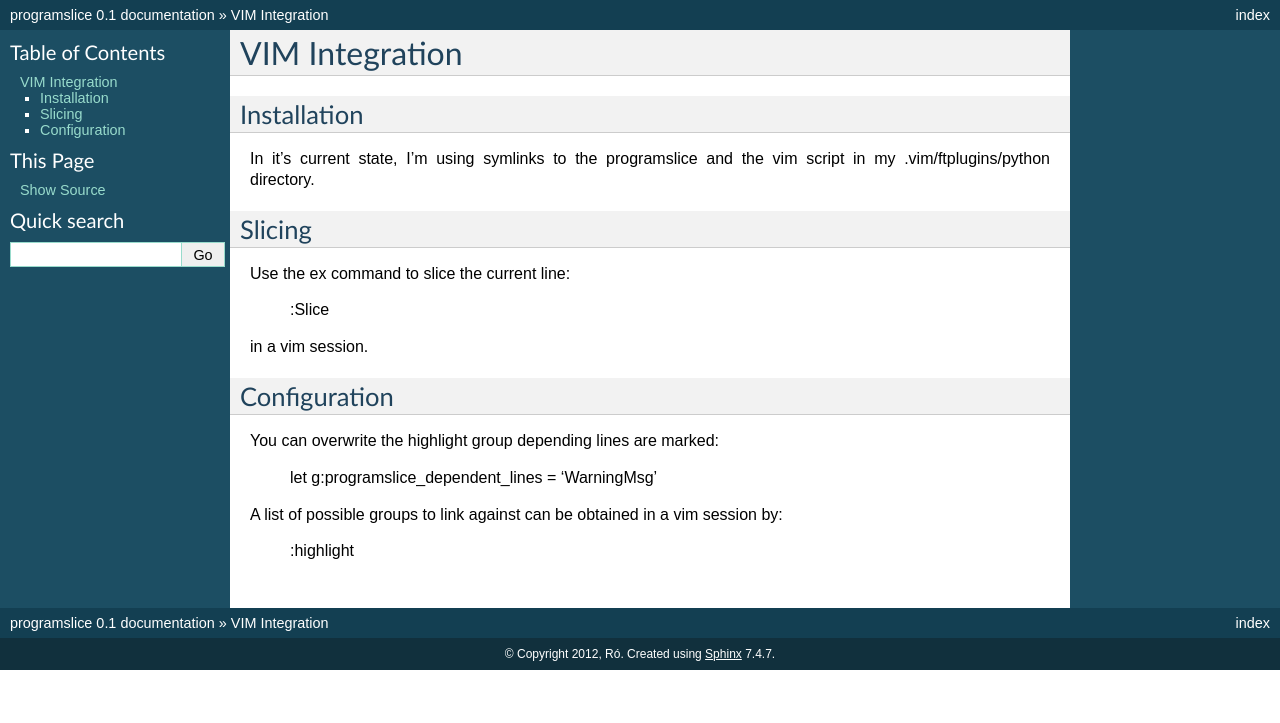
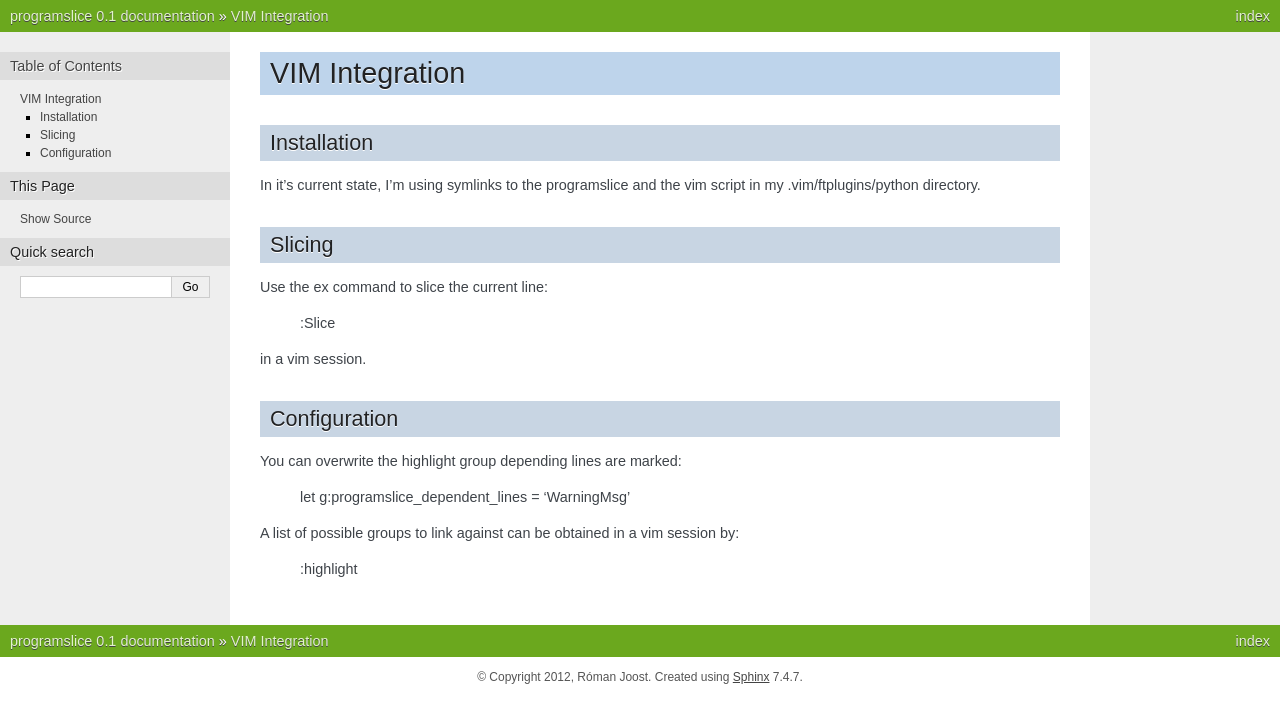
Before and after one commit to romanofski/programslice, a Sphinx documentation site: the page built from docs/vim.rst, in a window 1280 px wide. Shown: the top 723 px of the page. Built offline with Sphinx 7.4.7, drawn with Linux system fonts in a browser that asks for light colours; formulas are drawn with MathJax 3.

Commit message:
Different theme - looks better.

```diff
--- a/docs/conf.py
+++ b/docs/conf.py
@@ -44,7 +44,7 @@ master_doc = 'index'
 
 # General information about the project.
 project = u'programslice'
-copyright = u'2012, Ró'
+copyright = u'2012, Róman Joost'
 
 # The version info for the project you're documenting, acts as replacement for
 # |version| and |release|, also used in various other places throughout the
@@ -94,7 +94,7 @@ pygments_style = 'sphinx'
 
 # The theme to use for HTML and HTML Help pages.  See the documentation for
 # a list of builtin themes.
-html_theme = 'default'
+html_theme = 'nature'
 
 # Theme options are theme-specific and customize the look and feel of a theme
 # further.  For a list of options available for each theme, see the
```
